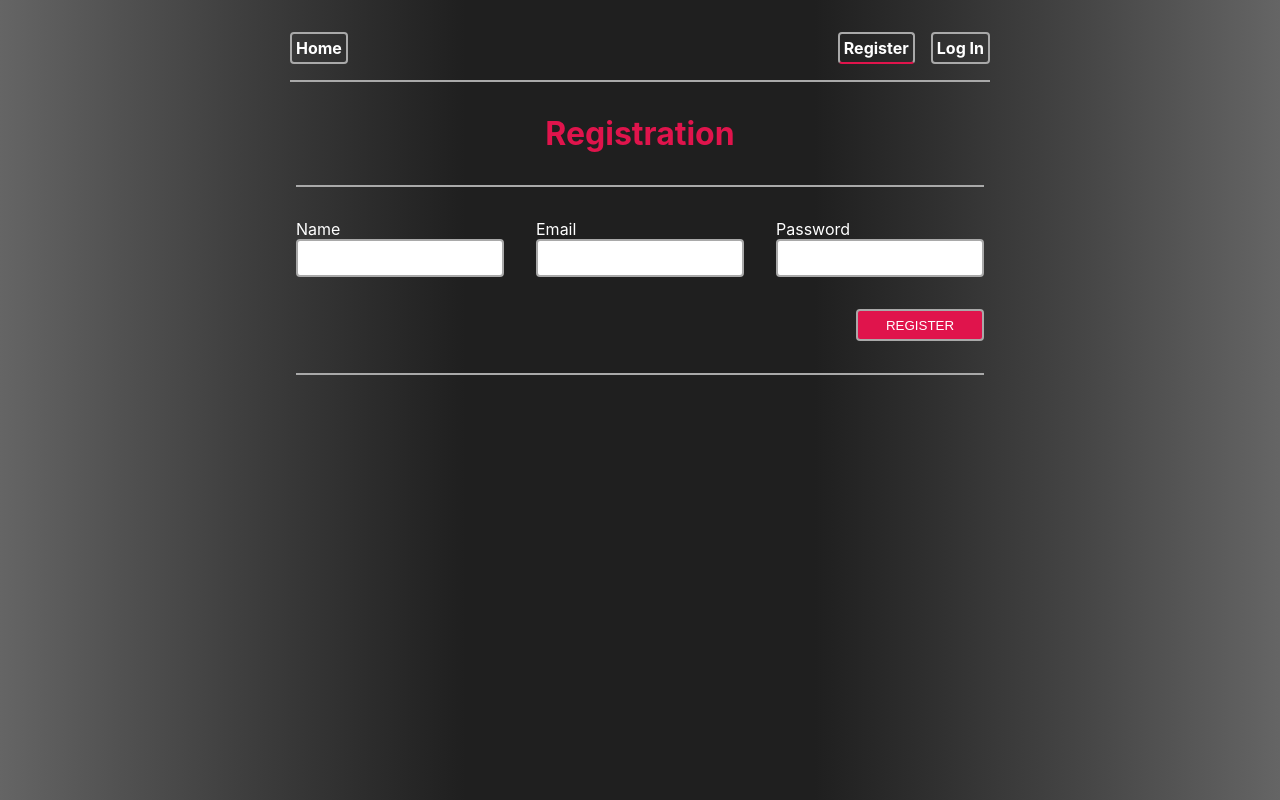
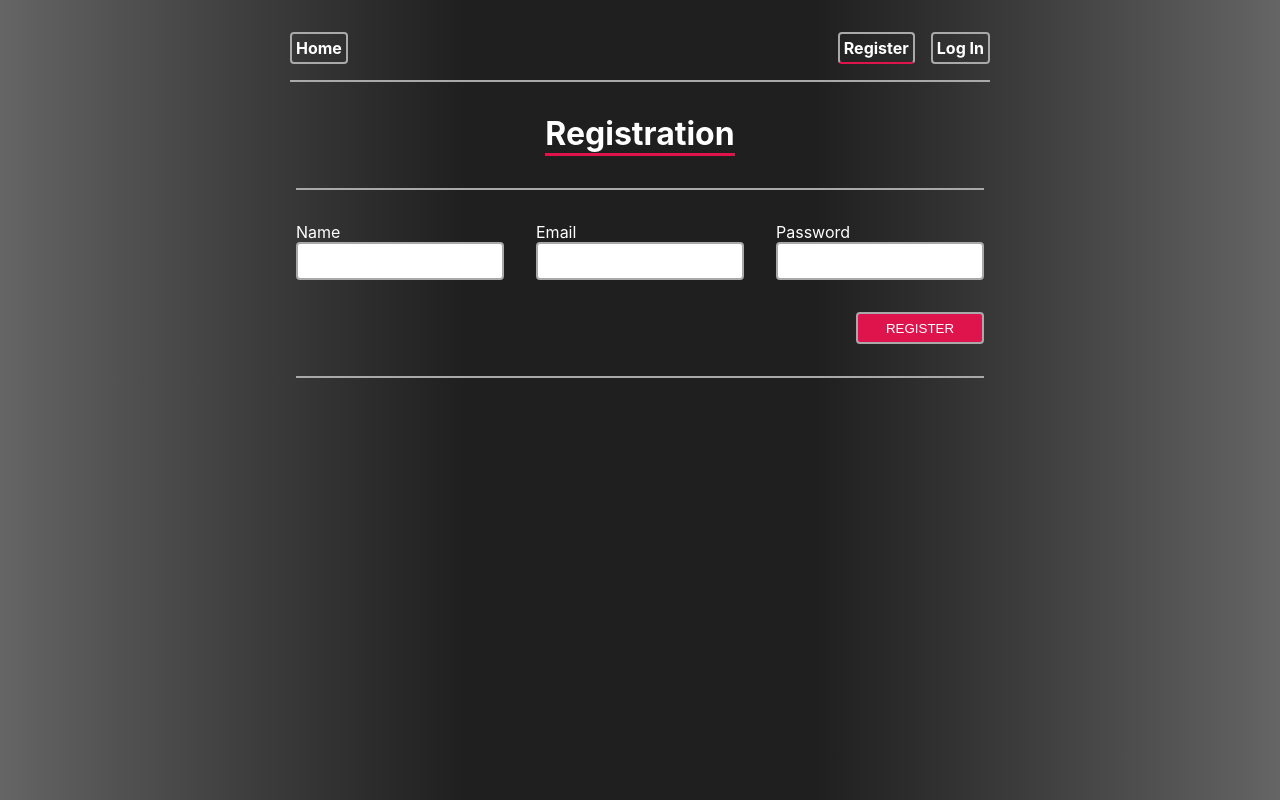
Before and after one commit to Valeriia-Livinska/goit-react-hw-08-phonebook, a React (Create React App) app: page /goit-react-hw-08-phonebook/register in a window 1280 px wide. Built offline with nearby package versions, Linux system fonts and the light colour scheme.

Commit message:
fix styles

```diff
--- a/src/components/App.styled.js
+++ b/src/components/App.styled.js
@@ -2,13 +2,14 @@ import styled from 'styled-components';
 
 export const Title = styled.h1`
   margin-bottom: ${p => p.theme.space[5]}px;
-  color: ${p => p.theme.colors.textColorized};
-  // -webkit-text-fill-color: transparent;
-  // -webkit-text-stroke: 1px #e0144c;
+  color: ${p => p.theme.colors.white};
+  border-bottom: ${p => p.theme.borders.large}
+    ${p => p.theme.colors.accentPink};
 `;
 
 export const Subtitle = styled.h2`
   margin-top: ${p => p.theme.space[5]}px;
   margin-bottom: ${p => p.theme.space[4]}px;
-  color: ${p => p.theme.colors.textColorized};
+  color: ${p => p.theme.colors.white};
+  border-bottom: ${p => p.theme.borders.large} ${p => p.theme.colors.accentPink};
 `;
--- a/src/theme.js
+++ b/src/theme.js
@@ -35,6 +35,7 @@ export const theme = {
     none: 'none',
     normal: '1px solid',
     medium: '2px solid',
+    large: '3px solid',
   },
   radii: {
     none: '0',
```
